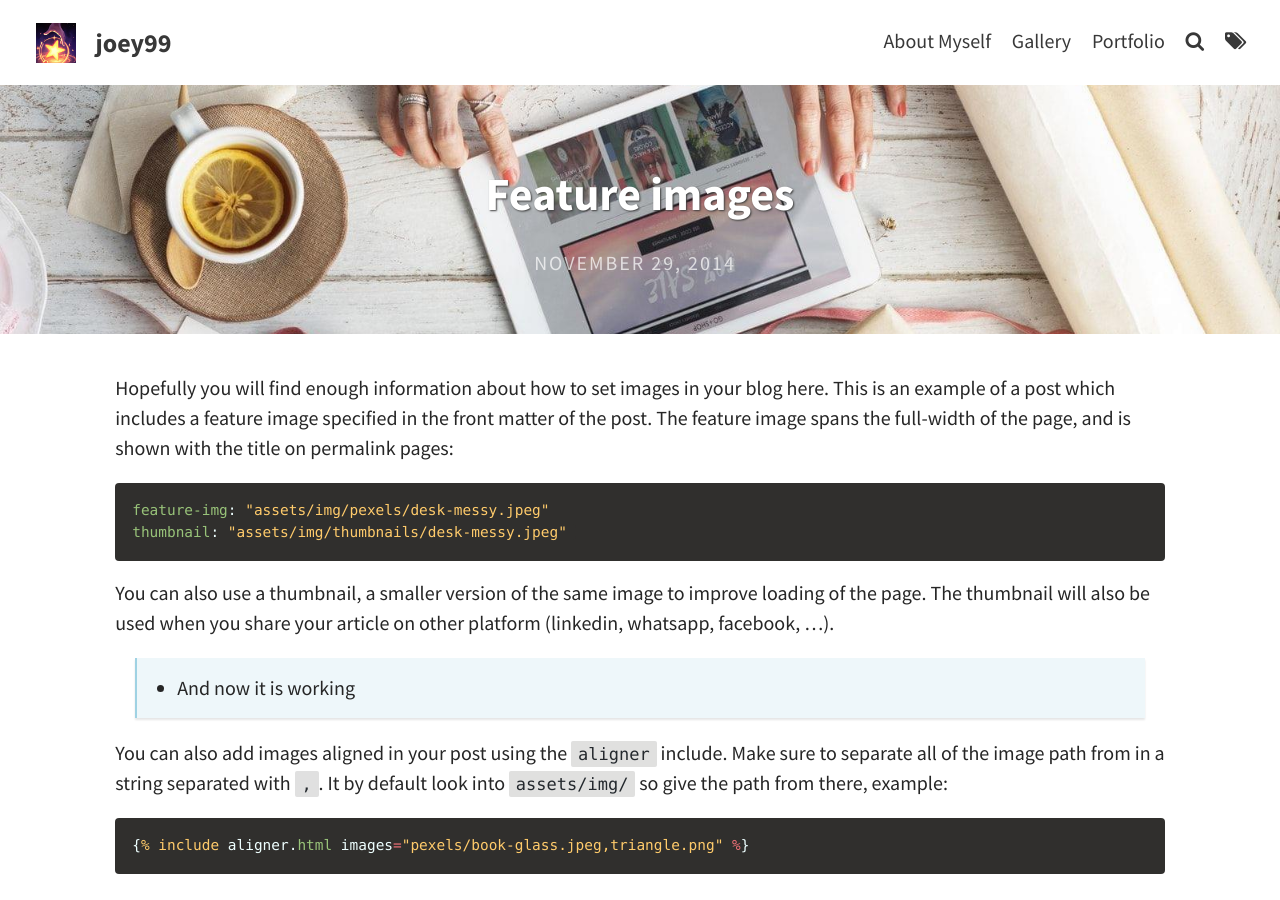
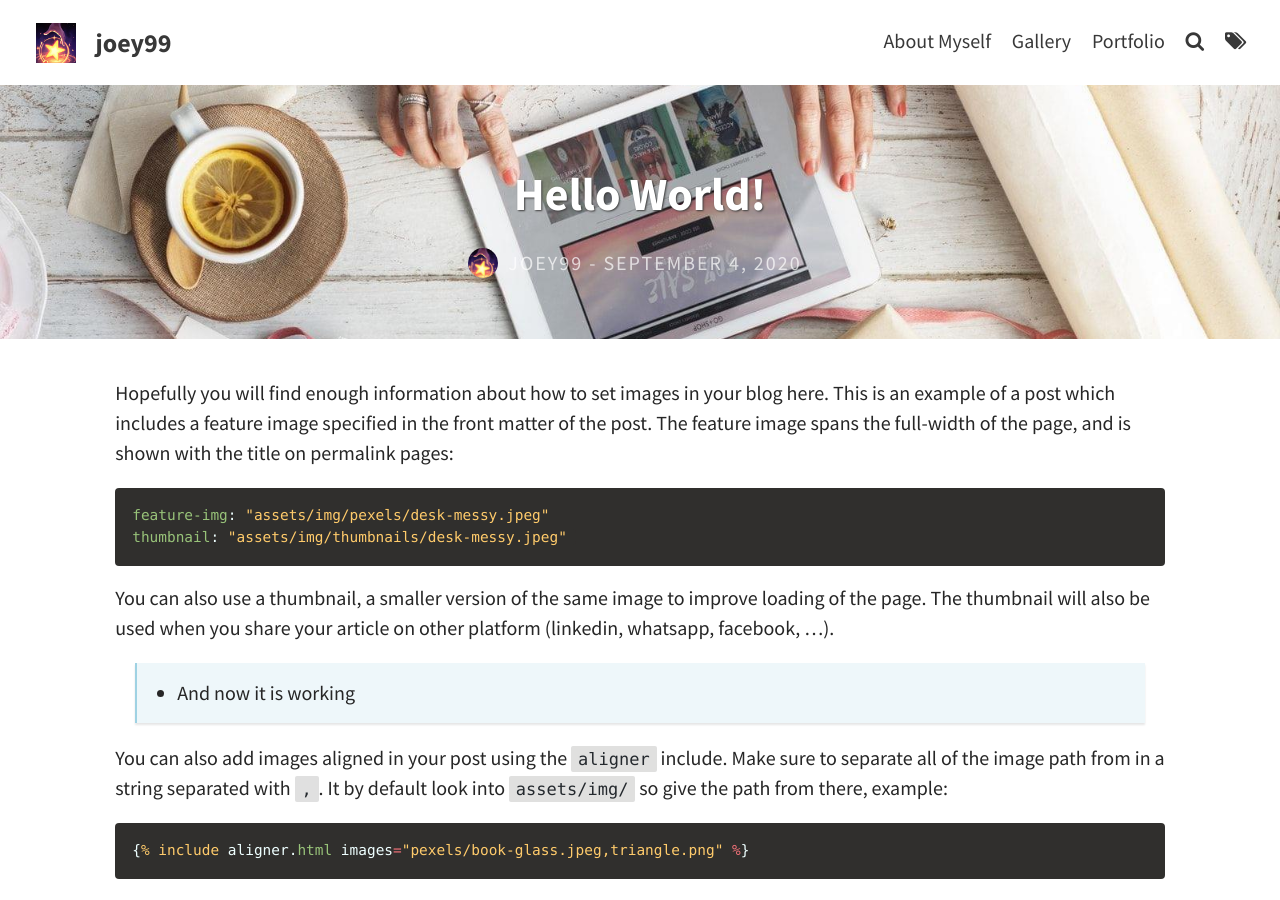
Before and after one commit to joyhyun99/joyhyun99.github.io, a Jekyll site: the page built from _posts/2020-09-04-first-post.md, in a window 1280 px wide and 900 px high. Built offline with Jekyll 4.4.1, drawn with Linux system fonts in a browser that asks for light colours; comment, search, counter and statistics services are not loaded; some of the changed text lies outside the part shown.

Commit message:
Update and rename 2014-11-29-feature-images.md to 2020-09-04-first-post.md

```diff
--- a/_posts/2014-11-29-feature-images.md
+++ b/_posts/2020-09-04-first-post.md
@@ -1,9 +1,11 @@
 ---
 layout: post
-title: Feature images
+title: Hello World!
 feature-img: "assets/img/pexels/desk-messy.jpeg"
 thumbnail: "assets/thumbnails/pexels/desk-messy.jpeg"
-tags: [Test, Lorem]
+tags: [beginning]
+author: joey99
+excerpt_separator: <!--more-->
 ---
 
 Hopefully you will find enough information about how to set images in your blog here.
```
